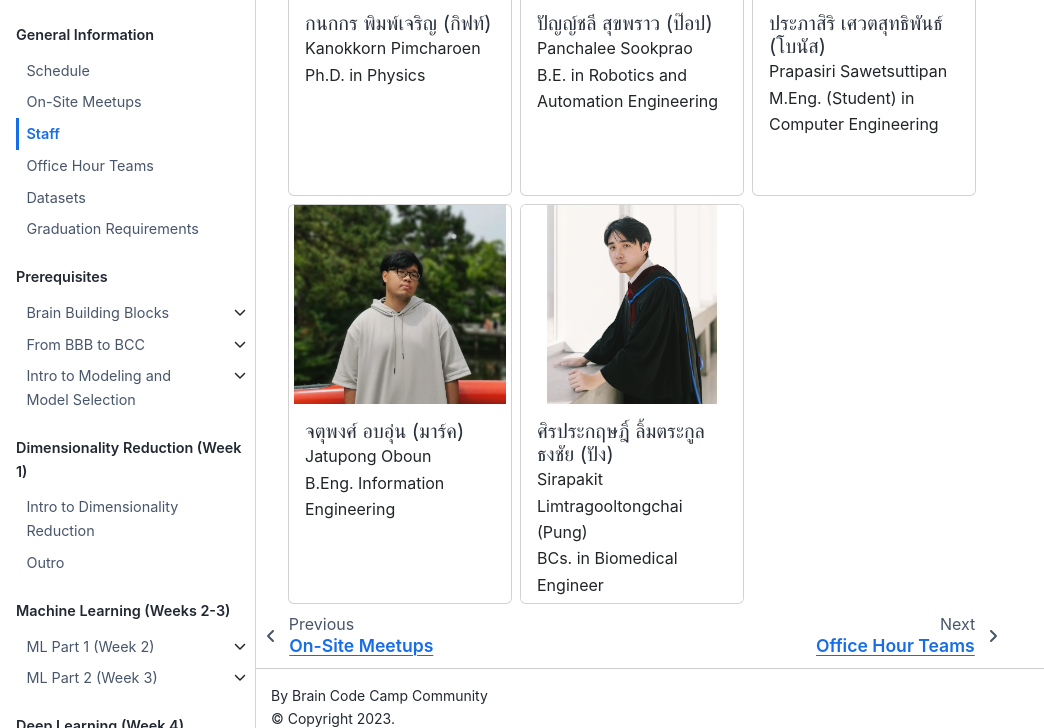
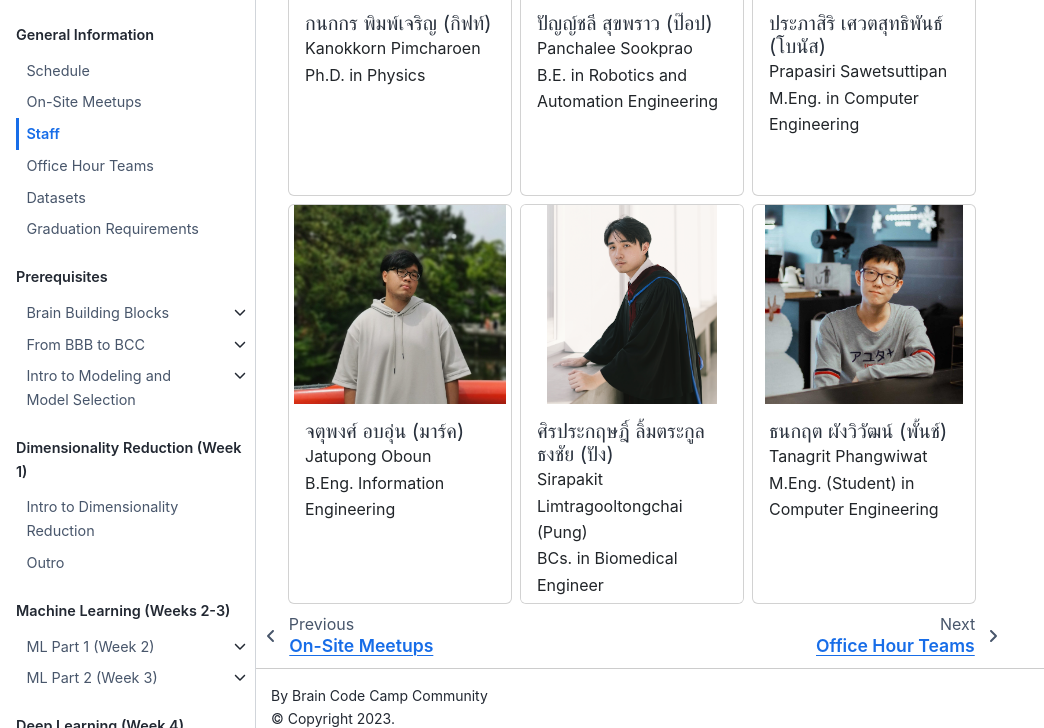
Before and after one commit to braincodecamp/brainCodeCamp2024, a Jupyter Book: the page built from GeneralInfo/staff.md, in a window 1280 px wide and 900 px high, scrolled down 1969 px, cut to the strip 172-900 px from the top of the window. Shown: the whole strip, without its empty margins (0-1044 px from the left). Built offline with Jupyter Book 1.0.4 settings and Sphinx 7.4.7 and the Sphinx Book theme 1.1.4, drawn with Linux system fonts in a browser that asks for light colours; pages that are not in the unit, such as notebooks, are missing from menus.

Commit message:
Update staff.md

```diff
--- a/GeneralInfo/staff.md
+++ b/GeneralInfo/staff.md
@@ -189,4 +189,16 @@
             </div>
         </div>
     </div>
+        <div class="col">
+        <div class="card staff-image-container">
+            <img src="/img-staff/tanagrit_phangwiwat.jpg" class="card-img-top" alt="tanagrit_phangwiwat">
+            <div class="card-body">
+                <h5 class="card-title m-0">ธนกฤต  ผังวิวัฒน์ (พั้นช์)</h5>
+                <p class="card-text">
+                    Tanagrit Phangwiwat<br/>
+                    M.Eng. (Student) in Computer Engineering
+                </p>
+            </div>
+        </div>
+    </div>
 </div>
```
Also changed, not shown: other parts of GeneralInfo/staff.md (+1 -1 lines).
